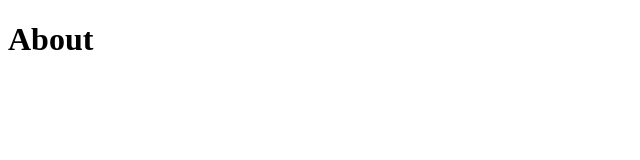
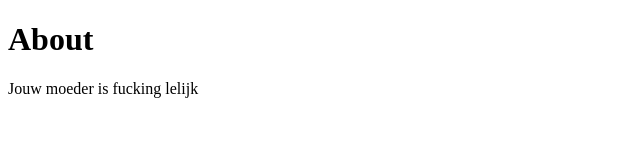
Before and after one commit to mbraas/Les3GIT, a plain HTML site: page about.html in a window 1280 px wide. Shown: the whole page, without its empty margins (0-640 px from the left). Drawn offline with Linux system fonts and the light colour scheme.

Commit message:
first commit

```diff
--- a/about.html
+++ b/about.html
@@ -7,5 +7,8 @@
 </head>
 <body>
     <h1>About</h1>
+    <p>
+        Jouw moeder is fucking lelijk
+    </p>
 </body>
 </html>
```
